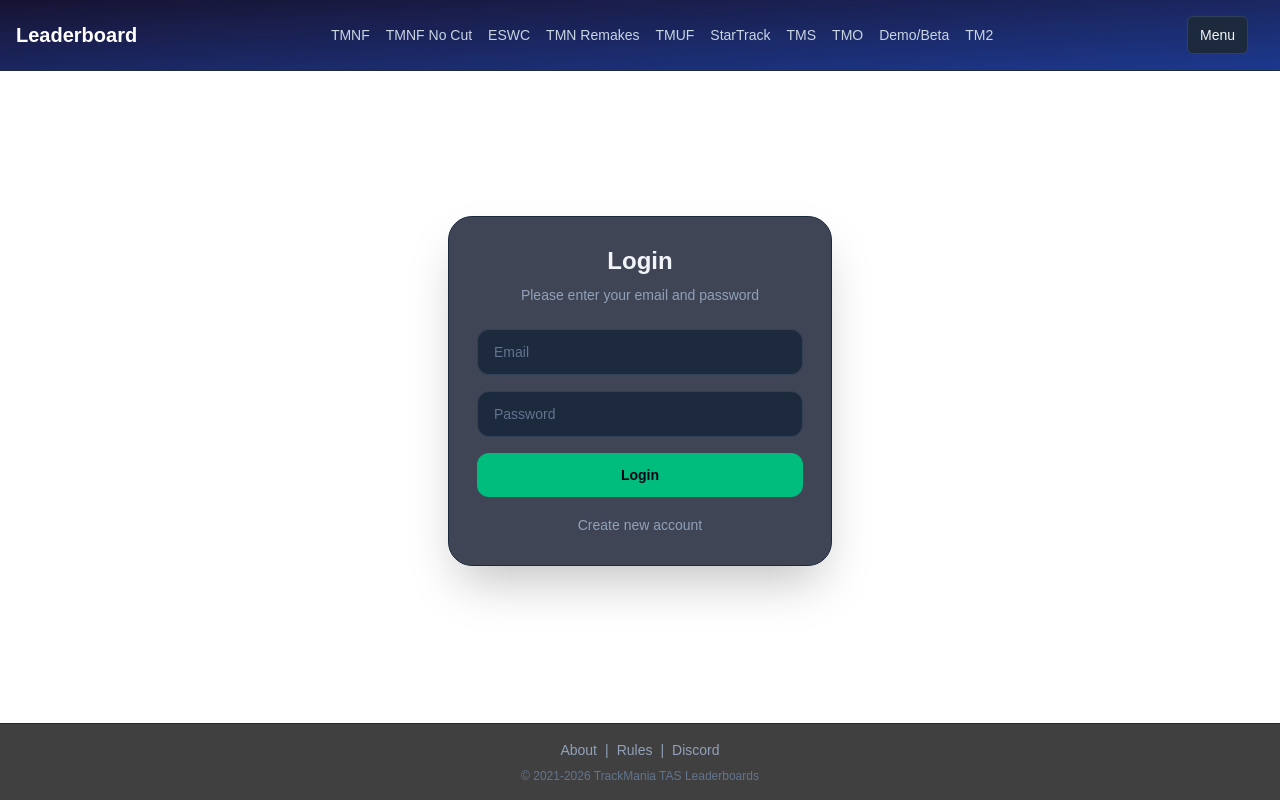
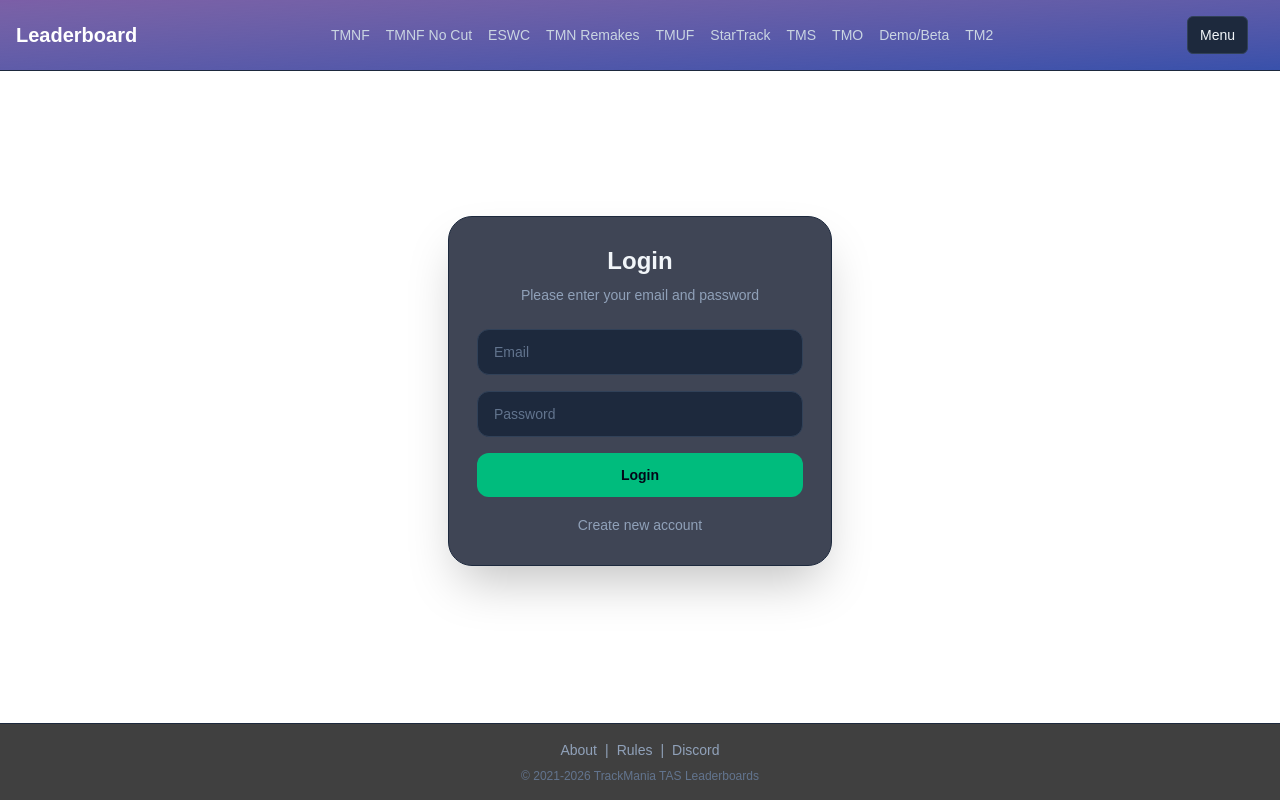
Before and after one commit to jstanothrvirtuoso-spec/trackmania-tas, a Next.js app: page /login in a window 1280 px wide. Built offline with nearby package versions, Linux system fonts and the light colour scheme; no server answers.

Commit message:
25th Commit - Part 2

```diff
--- a/components/Header.tsx
+++ b/components/Header.tsx
@@ -68,7 +68,8 @@ export default function Header() {
       className={`
         sticky top-0 z-50
         border-b border-slate-800
-        bg-slate-950/95 backdrop-blur-md
+        bg-slate-950/50 backdrop-blur-md
+        bg-gradient-to-br from-violet-700/30 to-blue-800/70
         transition-all duration-500 ease-out
         ${
           showHeader
@@ -77,7 +78,7 @@ export default function Header() {
         }
       `}
     >
-      <div className="mx-auto px-4 py-4 bg-gradient-to-br from-violet-800/10 to-blue-900">
+      <div className="mx-auto px-4 py-4 ">
         <div className="grid grid-cols-[auto_1fr_auto] items-center gap-4">
 
           {/* LEFT */}
--- a/components/home/GlobalLeaderboard.tsx
+++ b/components/home/GlobalLeaderboard.tsx
@@ -193,8 +193,8 @@ export default function GlobalLeaderboard() {
         </div>
       </header>
 
-      <div className="overflow-x-auto rounded-2xl border border-slate-800 bg-slate-950/90">
-        <table className="min-w-full divide-y divide-slate-800 text-center text-sm">
+      <div className="overflow-x-auto rounded-2xl border border-slate-800 bg-slate-950/90 shadow-[0_10px_40px_rgba(0,0,0,0.85)]">
+        <table className="min-w-full divide-y divide-slate-800 text-center text-sm backdrop-blur-md">
           <thead className="bg-slate-900/90 text-slate-400">
             <tr>
               <th onClick={() => handleSort("badge")} className="cursor-pointer px-2 py-1.5 uppercase whitespace-nowrap">
--- a/components/home/PercentSavedLeaderboard.tsx
+++ b/components/home/PercentSavedLeaderboard.tsx
@@ -84,8 +84,8 @@ export default function PercentSavedLeaderboard() {
   if (data.length === 0) return null;
 
   return (
-    <div className="mt-3 rounded-2xl border border-slate-800 bg-slate-900/80 text-sm">
-      <table className="text-center">
+    <div className="mt-3 overflow-hidden rounded-2xl border border-slate-800 bg-slate-900/80 text-sm shadow-[0_10px_40px_rgba(0,0,0,0.85)]">
+      <table className="text-center backdrop-blur-md rounded-2xl">
         <thead className="text-slate-400">
           <tr>
             <th className="px-3 py-1.5 uppercase whitespace-nowrap">
```
Lines whose indentation alone changed are shown as unchanged.
